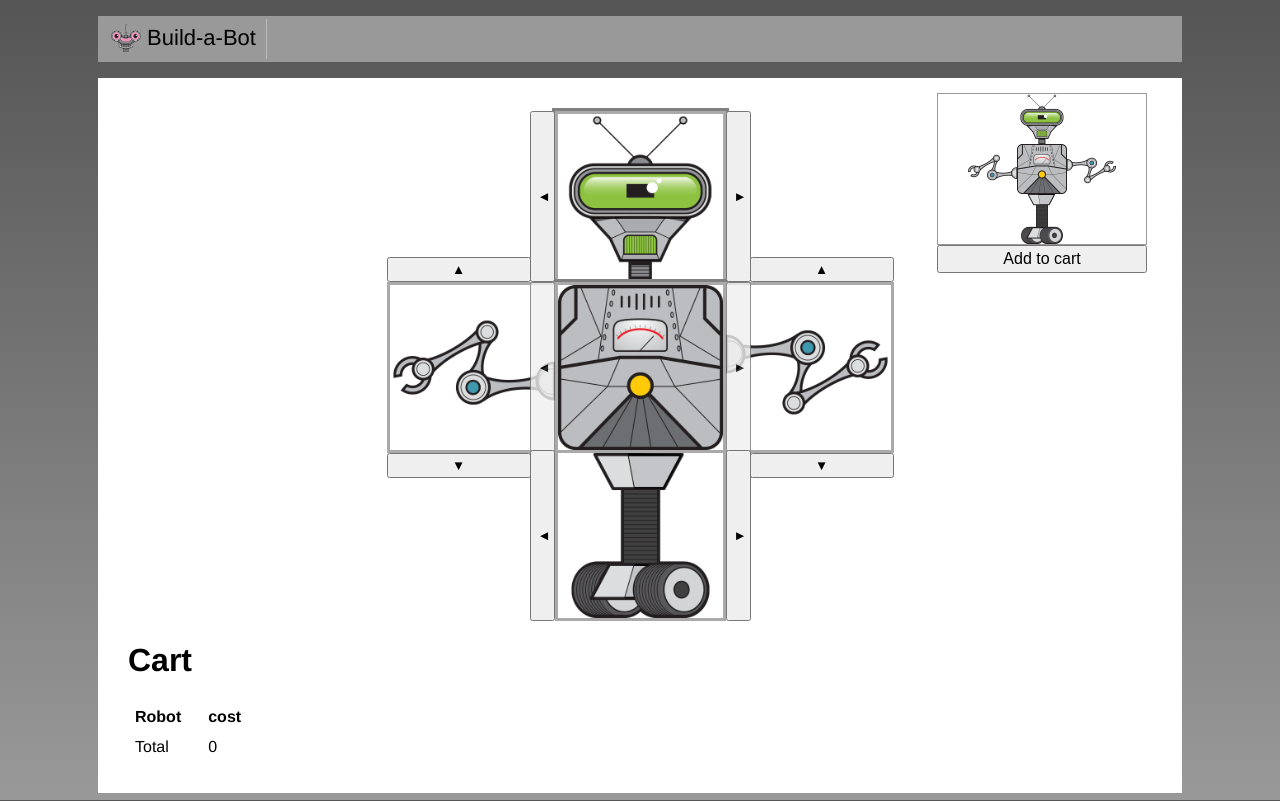
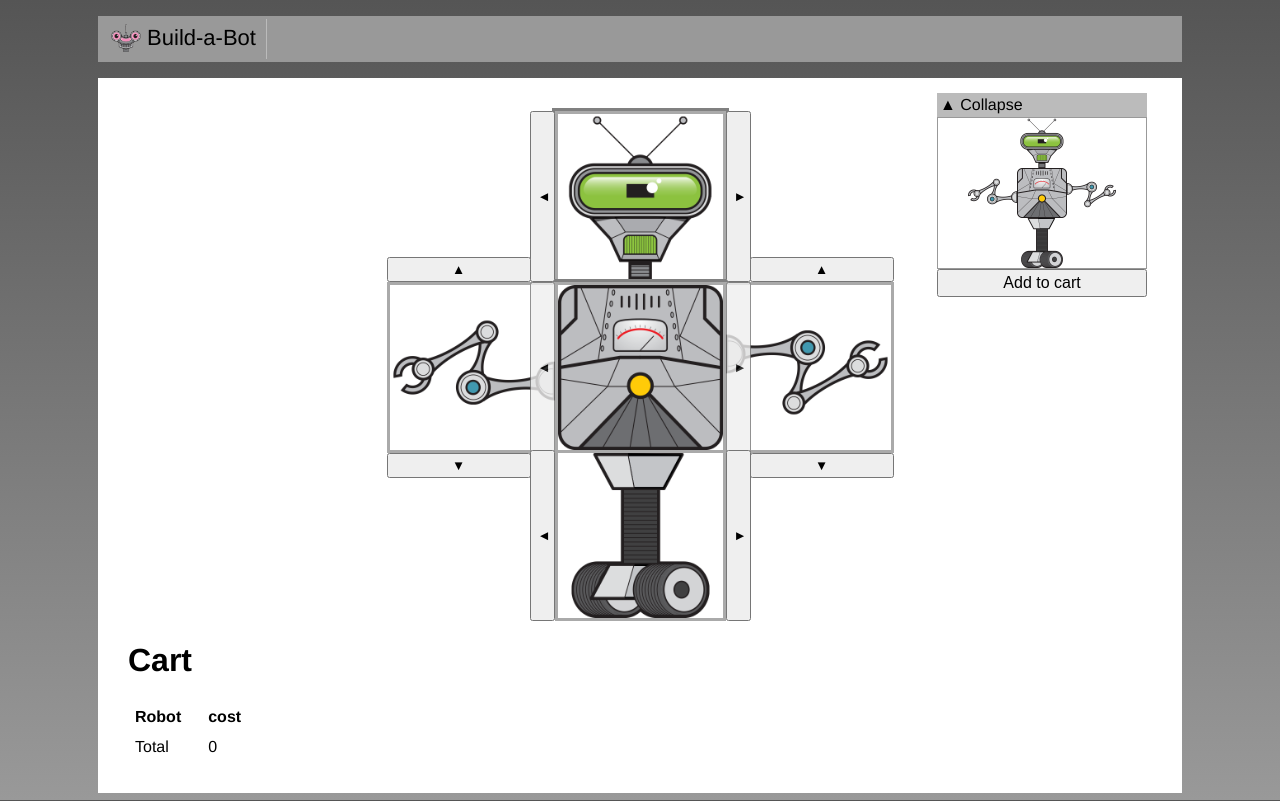
Before and after one commit to purvimalik18/build-a-bot, a Vue app: page / in a window 1280 px wide. Built offline with nearby package versions, Linux system fonts and the light colour scheme.

Commit message:
inter-component communication

```diff
--- a/package.json
+++ b/package.json
@@ -9,7 +9,8 @@
   },
   "dependencies": {
     "core-js": "^3.8.3",
-    "vue": "^2.6.14"
+    "vue": "^2.6.14",
+    "vue-router": "^4.2.2"
   },
   "devDependencies": {
     "@babel/core": "^7.12.16",
--- a/src/App.vue
+++ b/src/App.vue
@@ -29,6 +29,11 @@ export default {
     // HomePage,
     RobotBuilder,
     // Search,
+  },
+  methods: {
+    changeUserName() {
+      this.user.username = 'Fred';
+    },
   },
 };
 </script>
--- /dev/null
+++ b/src/shared/CollapsibleSection.vue
@@ -0,0 +1,36 @@
+<template>
+    <div>
+        <div class="header">
+             <!-- eslint-disable-next-line vuejs-accessibility/click-events-have-key-events -->
+            <span v-if="open" @click="expandORcollapseClicked()">&#x25B2; Collapse</span>
+            <!-- eslint-disable-next-line vuejs-accessibility/click-events-have-key-events -->
+            <span v-if="!open" @click="expandORcollapseClicked()">&#x25BC; Expand</span>
+        </div>
+        <slot v-if="open">
+            <div>DefaultContent</div>
+        </slot>
+    </div>
+</template>
+
+<script>
+/* eslint linebreak-style: ["error", "windows"] */
+export default {
+  name: 'CollapsibleSection',
+  data() {
+    return { open: true };
+  },
+  methods: {
+    expandORcollapseClicked() {
+      this.open = !this.open;
+    },
+  },
+};
+</script>
+
+<style scoped>
+.header{
+    background-color: #bbb;
+    padding: 3px;
+    cursor: pointer;
+}
+</style>
```
Also changed, not shown: src/build/PartSelector.vue, src/build/RobotBuilder.vue, src/router/index.js (added), 1 other file (tests, documents, lock files or other folders).
